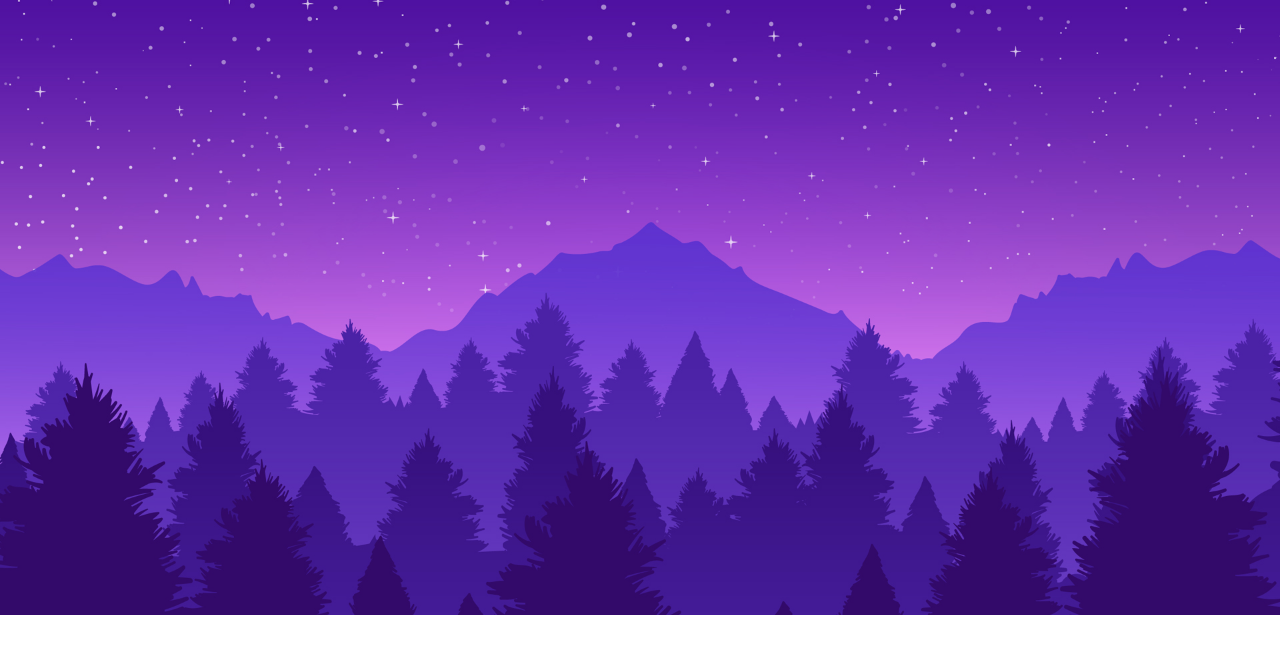
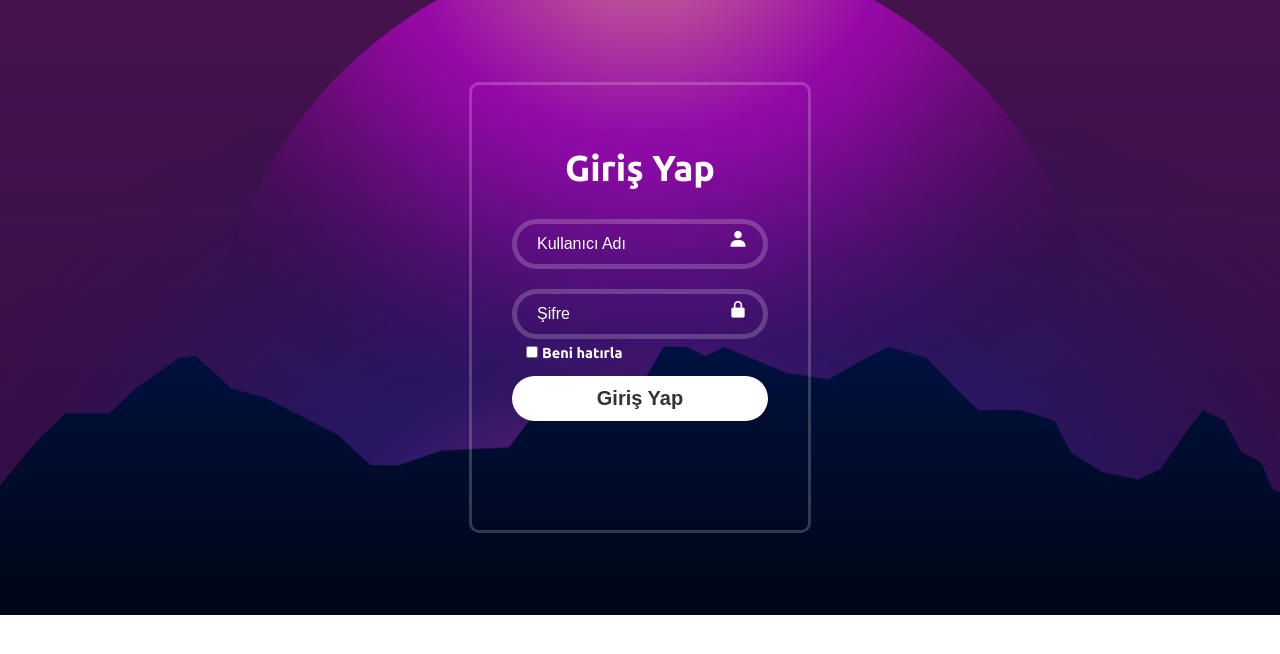
Before and after one commit to cemist/cemist.github.io, a PHP site: page / in a window 1280 px wide. Shown: the part 121-775 px from the top of the page. Run offline with PHP 8.4, Linux system fonts and the light colour scheme.

Commit message:
login page completed

```diff
--- a/index.html
+++ b/index.html
@@ -6,6 +6,7 @@
 <meta name="viewport" content="width= device-width,initial-scale=1.0">
 <title>Levent Deneyim</title>
 <link rel="stylesheet" href="style.css">
+<link href='https://unpkg.com/boxicons@2.1.4/css/boxicons.min.css' rel='stylesheet'>
 </head>
 
 
@@ -25,6 +26,15 @@
 
   <div id="main-side">
 
+    <div id="login-wrap">
+      <form action="">
+       <h1>Giriş Yap</h1>
+        <div class="input-box"> <i class='bx bxs-user'></i> <input type="text" placeholder="Kullanıcı Adı" required></div>
+        <div class="input-box"> <i class='bx bxs-lock-alt'></i> <input type="password" placeholder="Şifre" required></div>
+        <div id="remember-me"><label><input type="checkbox">Beni hatırla</label></div>
+        <button type="submit" id="btn">Giriş Yap</button>
+      </form>
+    </div>
 
   </div>
 
--- a/style.css
+++ b/style.css
@@ -6,6 +6,11 @@
 @font-face {
     font-family:"robotoMono" ;
     src: url(fonts/RobotoMono.ttf);
+}
+
+@font-face {
+    font-family: "ubuntu";
+    src: url(fonts/Ubuntu.ttf);
 }
 
 body{
@@ -43,7 +48,7 @@ body{
     font-family: "robotoMono";
     overflow: hidden;
     text-align: end;
-    padding-left: 40%;
+    padding-left: 45%;
 }
 
 #top-nav a {
@@ -61,9 +66,110 @@ body{
 }
 
 #main-side{
+    margin: 0;
+    padding: 0;
     width:100%;
     height:615px;
     display: flex;
-    background: url('./resources/image1.jpg') no-repeat;
+    background: url('./resources/image1.png') no-repeat;
     background-size: cover;
+    justify-content: center;
+    align-items: center;
 }
+
+#login-wrap{
+    margin: 0px;
+    padding: 0px;
+    width: 20%;
+    height: 60%;
+    justify-content: center;
+    align-items: center;
+    box-sizing: content-box;
+    background: transparent;
+    color: white;
+    font-family: "ubuntu";
+    border-radius: 10px;
+    padding: 38px 40px;
+    border: 3px solid rgba(255, 255, 255, .2)
+
+}
+
+
+
+#login-wrap h1{
+  text-align: center;
+  font-size: 36px;
+}
+
+#login-wrap .input-box{
+    position: relative;
+    width: 100%;
+    height: 40px;
+    margin: 30px 0;
+}
+
+#login-wrap input{
+    width: 100%;
+    height: 100%;
+    margin:0px;
+    padding: 20px 45px 20px 20px;
+    box-sizing: border-box;
+    background: transparent;
+    outline: none;
+    border: 5px solid rgba(255, 255, 255, .2);
+    border-radius: 30px;
+    font-size: 16px;
+    color :#fff;
+}
+
+.input-box input::placeholder{
+    color:#fff;
+}
+.input-box input::-ms-reveal{
+    filter: invert(100);
+}
+
+.input-box i {
+    position:absolute;
+    right: 20px;
+    top:50%;
+    transform: translateY(-50%);
+    font-size: 20px;
+}
+
+#login-wrap  #remember-me{
+     display: flex;
+     align-items: center;
+     justify-content: space-between;
+     font-size: 14.5px;
+     margin: -15px 0px 15px;
+     padding-left: 10px;
+}
+
+#remember-me label {
+    accent-color: #fff;
+    padding: 0px;
+    margin:0px;
+}
+#remember-me input{
+
+    width: 20px;
+    height: 12px;
+    accent-color: #fff;
+    padding: 0px;
+    margin:0px;
+}
+
+#login-wrap #btn {
+    width: 100%;
+    height: 45px;
+    background : #fff;
+    border: none;
+    outline: none;
+    border-radius: 40px;
+    box-shadow: 0 0 10px rgba(0, 0, 0, .1);
+    cursor:pointer;
+    font-size: 20px;
+    color: #333 ;
+    font-weight: 600;
+}
```
Also changed, not shown: fonts/Ubuntu.ttf (added), resources/image1.jpg (deleted), resources/image1.png (added).
